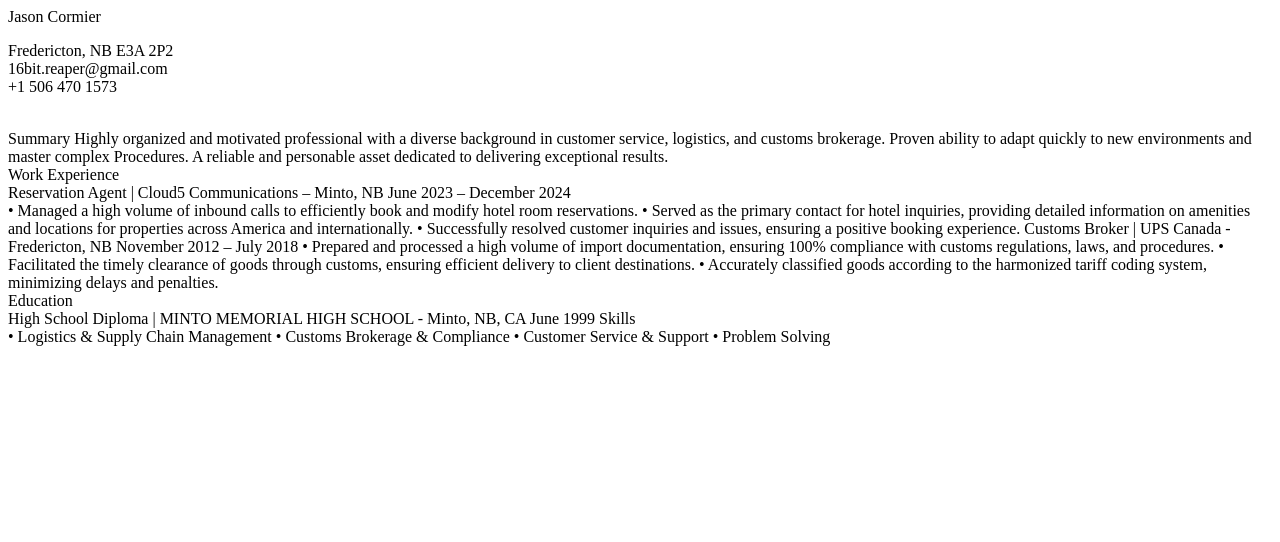
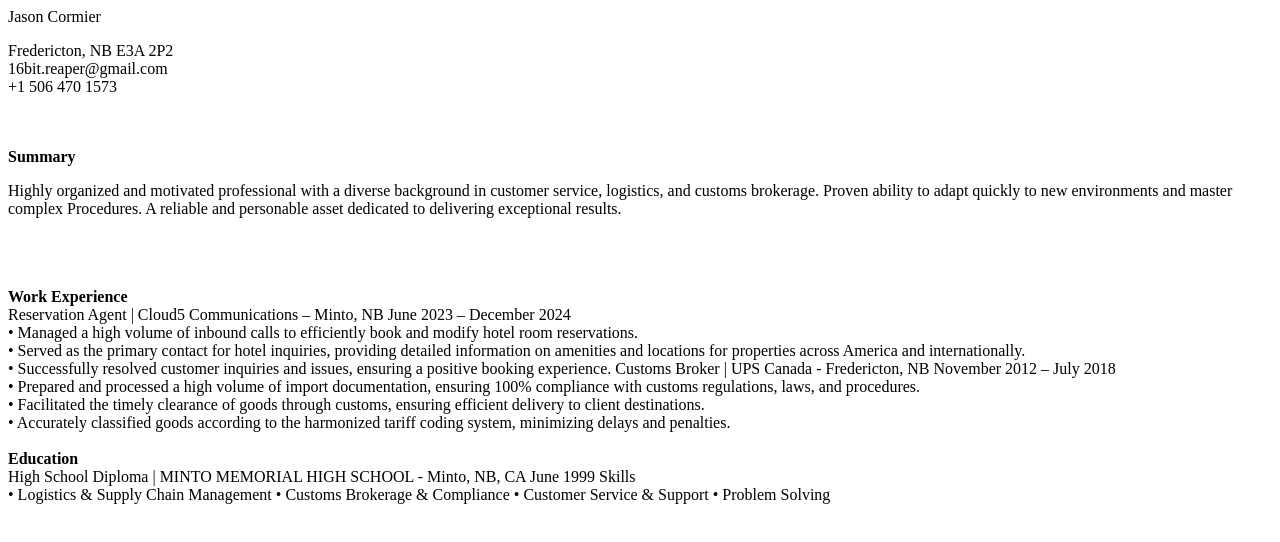
Before and after one commit to dirkneuron/resume, a plain HTML site: page index.html in a window 1280 px wide. Drawn offline with Linux system fonts and the light colour scheme.

Commit message:
Update index.html

```diff
--- a/index.html
+++ b/index.html
@@ -10,30 +10,35 @@
 16bit.reaper@gmail.com <br>
 +1 506 470 1573</p>
 <br>
-
-Summary
-
-Highly organized and motivated professional with a diverse background in customer service, logistics,
+<br>
+<b>Summary</b>
+<br>
+<p>Highly organized and motivated professional with a diverse background in customer service, logistics,
 and customs brokerage. Proven ability to adapt quickly to new environments and master complex
-Procedures. A reliable and personable asset dedicated to delivering exceptional results.
-<br>
-Work Experience
+Procedures. A reliable and personable asset dedicated to delivering exceptional results.</p>
+<br><br><br>
+<b>Work Experience</b>
 <br>
 Reservation Agent | Cloud5 Communications – Minto, NB June 2023 – December 2024
 <br>
 • Managed a high volume of inbound calls to efficiently book and modify hotel room reservations.
+  <br>
 • Served as the primary contact for hotel inquiries, providing detailed information on amenities and
 locations for properties across America and internationally.
+  <br>
 • Successfully resolved customer inquiries and issues, ensuring a positive booking experience.
 Customs Broker | UPS Canada - Fredericton, NB November 2012 – July 2018
+  <br>
 • Prepared and processed a high volume of import documentation, ensuring 100% compliance with
 customs regulations, laws, and procedures.
+  <br>
 • Facilitated the timely clearance of goods through customs, ensuring efficient delivery to client
 destinations.
+  <br>
 • Accurately classified goods according to the harmonized tariff coding system, minimizing delays
 and penalties.
-<br>
-Education
+<br><br>
+<b>Education</b>
 <br>
 High School Diploma | MINTO MEMORIAL HIGH SCHOOL - Minto, NB, CA June 1999
 Skills
```
